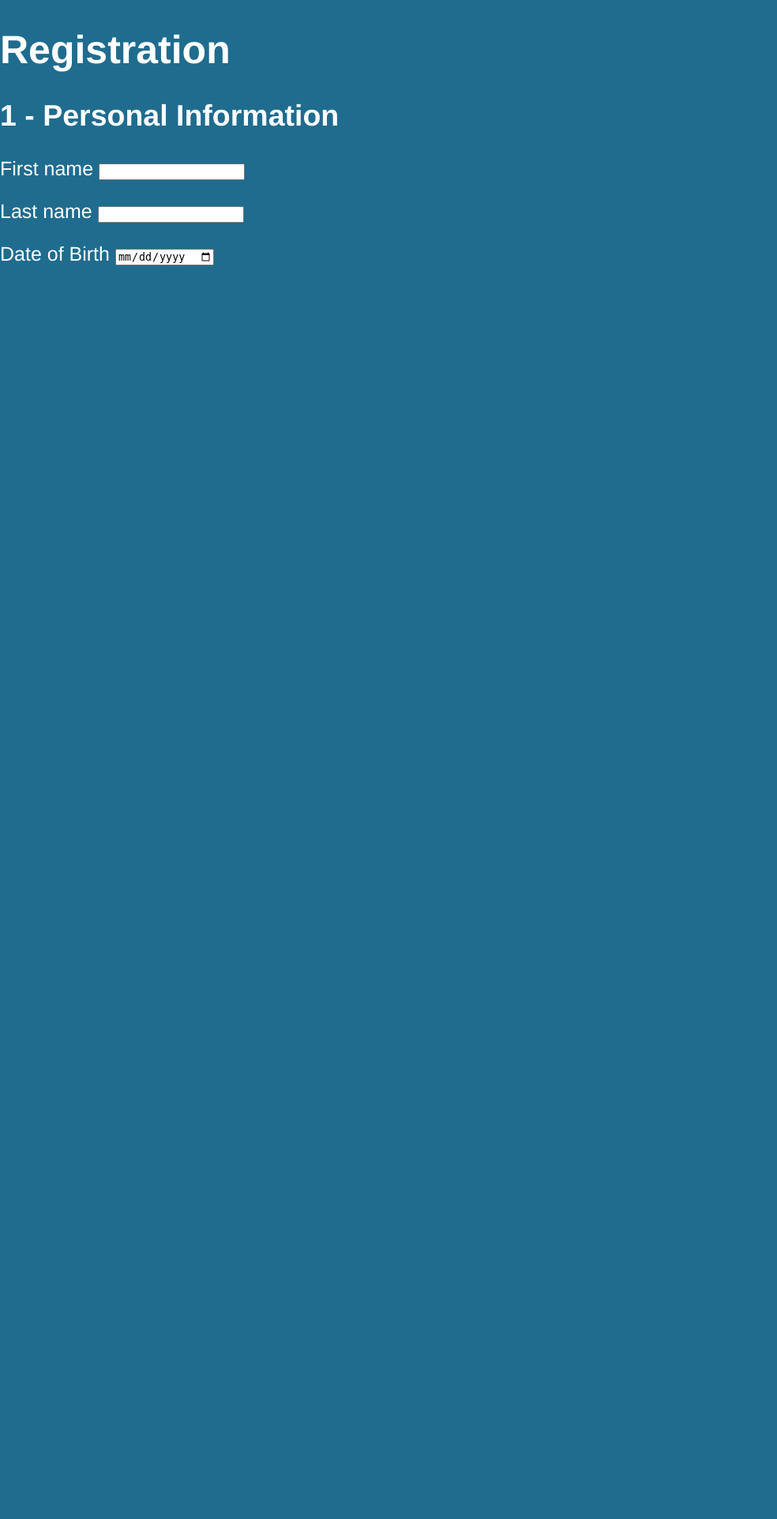
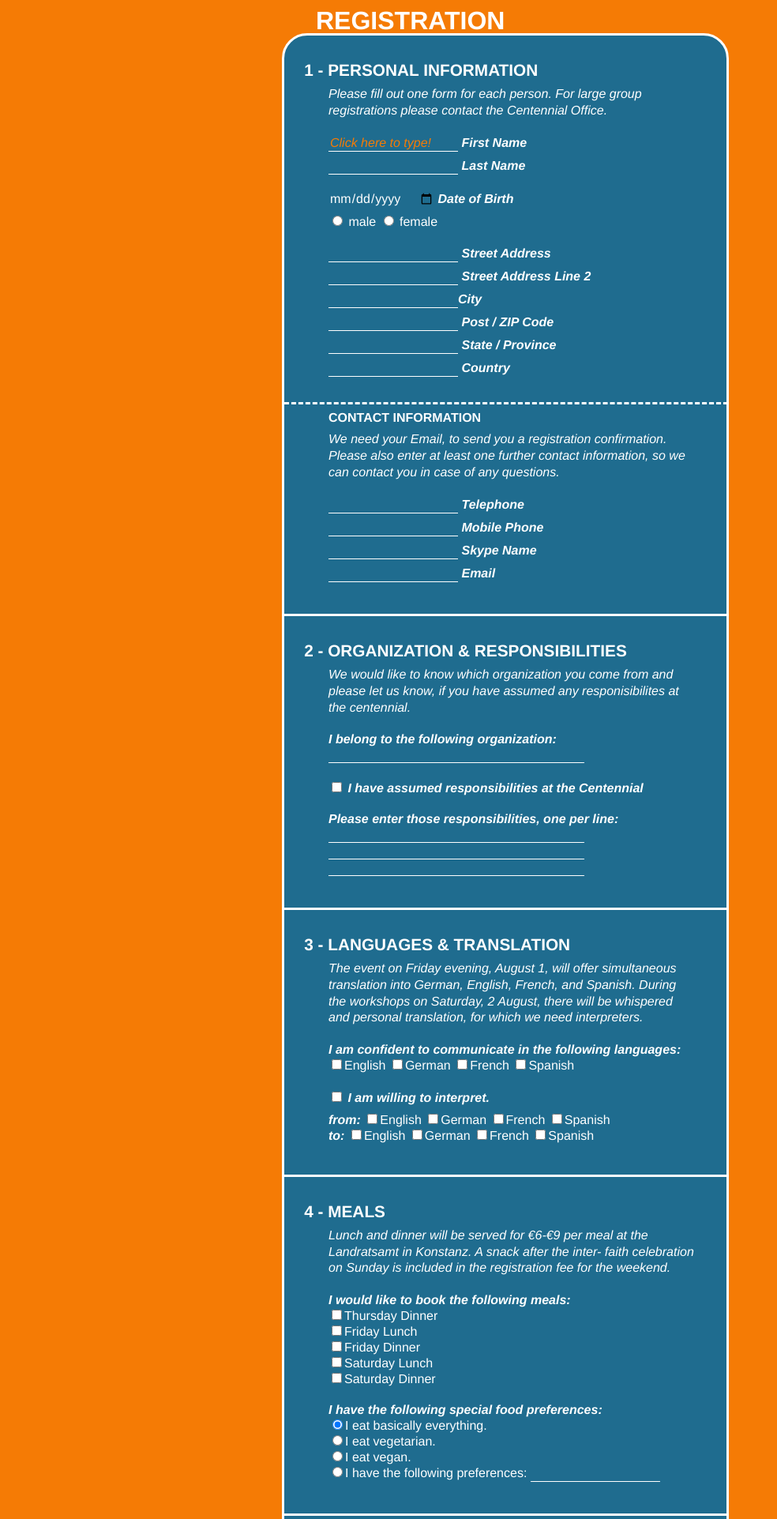
Before and after one commit to MrLoh/centennial.ifor.org, a PHP site: page /registration/ in a window 1280 px wide. Shown: the top 1923 px of the page at 79% size, without its empty margins (0-984 px from the left). Before the commit the page ends 336 px from the top, so only its background shows below. Run offline with PHP 8.4, Linux system fonts and the light colour scheme.

Commit message:
form content created

```diff
--- a/_ressources/css/form.css
+++ b/_ressources/css/form.css
@@ -1,4 +1,133 @@
+body {
+	font-family: open-sans, 'Helvetica', 'Arial', sans-serif;
+	font-size: 16px;
+	font-weight: 500;
+	background: #F57B05;
+	color: white;
+}
+
+form section h1 {
+	text-transform: uppercase;
+	font-weight: 900;
+	font-size: 1.3em;
+	margin: 0 0 0 -1.1em;
+}
 
 form section {
+	background: #1F6C8F;
+	padding: 2em 2em 2em 3em;
+	margin: -3px auto;
+	border: solid white 3px;
+	width: 30em;
+}
 
+form section.top {
+	border-radius: 2em 2em 0 0;
 }
+
+form section.bottom {
+	border-radius: 0 0 2em 2em;
+}
+
+p {
+	margin: 0.5em;
+}
+
+input {
+	background: inherit;
+	font: inherit;
+	color: inherit;
+	border: none;
+}
+
+input[type="text"], input[type="tel"], input[type="email"] {
+	border-bottom: solid white 0.1em;
+	width: 10em;
+}
+
+input[type="radio"] {
+	background: none;
+}
+
+label {
+	font-size: 1em;
+	font-weight: 700;
+	font-style: italic;
+}
+
+form section h2 {
+	font-size: 1em;
+	font-weight: 700;
+	text-transform: uppercase;
+	padding: 0.5em 0 1em 3.5em;
+	margin: 2em 0 -1em -3em;
+	width: 31.6em;
+	border-top: dashed white 0.2em;
+}
+
+.form-title {
+	display: block;
+	text-transform: uppercase;
+	font-size: 2em;
+	font-weight: 900;
+	width: 15em;
+	margin: 0 auto;
+}
+
+input.newline {
+	display: block;
+	width: 20em;
+}
+
+::-webkit-input-placeholder {
+	font-style: italic;
+	font-weight: 500;
+	color: #F57B05;
+}
+
+:-moz-placeholder { /* Firefox 18- */
+	font-style: italic;
+	font-weight: 500;
+	color: #F57B05;
+}
+
+::-moz-placeholder {  /* Firefox 19+ */
+	font-style: italic;
+	font-weight: 500;
+	color: #F57B05;
+}
+
+:-ms-input-placeholder {
+	font-style: italic;
+	font-weight: 500;
+	color: #F57B05;
+}
+
+p.info {
+	font-style: italic;
+	line-height: 1.3em;
+}
+
+.bottom-margin {
+	margin-bottom: 1.3em;
+}
+
+
+
+.hide {
+	display: none;
+}
+
+form section p a {
+	text-decoration: none;
+	font-weight: 900;
+	color: #F57B05;
+}
+
+form section p a:hover {
+	color: white;
+}
+
+input.short {
+	width: 5em;
+}
--- a/registration/index.html
+++ b/registration/index.html
@@ -4,30 +4,405 @@
 	<meta charset="UTF-8">
 	<title>Document</title>
 	<script src="http://use.edgefonts.net/open-sans:n7,i7,n8,i8,i4,n3,i3,n4,n6,i6:all.js"></script>
-	<link rel="stylesheet" href="../_ressources/css/styles.css">
+<!--	<link rel="stylesheet" href="../_ressources/css/styles.css">-->
 	<link rel="stylesheet" href="../_ressources/css/form.css">
 	<meta name='viewport' content='width=device-width, initial-scale=1'>
 </head>
 <body>
 	<main class="form">
-		<h1>Registration</h1>
+		<h1 class="form-title">Registration</h1>
 		<form action="">
-			<section>
+			<section class="top">
 				<h1>1 - Personal Information</h1>
-				<p>
-					<label for="first-name">First name</label>
-					<input type="text" name="first-name">
+				<p class="info bottom-margin">
+					Please fill out one form for each person. For large group registrations please contact the Centennial Office.
 				</p>
 				<p>
-					<label for="last-name">Last name</label>
+					<input type="text" name="first-name" placeholder="Click here to type!">
+					<label for="first-name">First Name</label>
+				</p>
+				<p class="bottom-margin">
 					<input type="text" name="last-name">
+					<label for="last-name">Last Name</label>
 				</p>
 				<p>
+					<input type="date" name="birthday">
 					<label for="birthday">Date of Birth</label>
-					<input type="date" name="birthday">
+				</p>
+				<p class="bottom-margin">
+					<input type="radio" name="gender" vaue="male"> male
+					<input type="radio" name="gender" value="femal"> female
+				</p>
+				<p>
+					<input type="text" name="address">
+					<label for="address">Street Address</label>
+				</p>
+				<p>
+					<input type="text" name="address-2">
+					<label for="address">Street Address Line 2</label>
+				</p>
+				<p>
+					<input type="text" name="city"><label for="city">City</label>
+				</p>
+				<p>
+					<input type="text" name="post-code">
+					<label for="post-code">Post / ZIP Code</label>
+				</p>
+				<p>
+					<input type="text" name="state">
+					<label for="state">State / Province</label>
+				</p>
+				<p>
+					<input type="text" name="country">
+					<label for="country">Country</label>
+				</p>
+				<h2>Contact Information</h2>
+				<p class="info bottom-margin">
+					 We need your Email, to send you a registration confirmation. Please also enter at least one further contact information, so we can contact you in case of any questions.
+				</p>
+				<p>
+					<input type="tel" name="tel">
+					<label for="tel">Telephone</label>
+				</p>
+				<p>
+					<input type="tel" name="mobile">
+					<label for="mobile">Mobile Phone</label>
+				</p>
+				<p>
+					<input type="text" name="skype">
+					<label for="skype">Skype Name</label>
+				</p>
+				<p>
+					<input type="email" name="email">
+					<label for="email">Email</label>
 				</p>
 			</section>
+			<section>
+				<h1>2 - Organization &amp; Responsibilities</h1>
+				<p class="info bottom-margin">
+					We would like to know which organization you come from and please let us know, if you have assumed any responisibilites at the centennial.
+				</p>
+				<p class="bottom-margin">
+					<label for="organization">I belong to the following organization:</label>
+					<input type="text" name="organization" class="newline">
+				</p>
+				<div>
+					<p class="bottom-margin">
+						<input type="checkbox">
+						<label for="">I have assumed responsibilities at the Centennial</label>
+					</p>
+					<p>
+						<label for="responsibility">Please enter those responsibilities, one per line: </label>
+						<input type="text" name="responsibility-1" class="newline">
+						<input type="text" name="responsibility-2" class="newline">
+						<input type="text" name="responsibility-3" class="newline">
+					</p>
+				</div>
+			</section>
+			<section>
+				<h1>3 - Languages &amp; Translation</h1>
+				<p class="info bottom-margin">
+					The event on Friday evening, August 1, will offer simultaneous translation into German, English, French, and Spanish. During the workshops on Saturday, 2 August, there will be whispered and personal translation, for which we need interpreters.
+				</p>
+				<p class="bottom-margin">
+					<label for="languages">I am confident to communicate in the following languages:</label>
+					<input type="checkbox" value="En" name="language">English
+					<input type="checkbox" value="De" name="language">German
+					<input type="checkbox" value="Fr" name="language">French
+					<input type="checkbox" value="Es" name="language">Spanish
+				</p>
+				<p>
+					<input type="checkbox" name="interpreter">
+					<label for="interpreter">I am willing to interpret.</label>
+				</p>
+				<p>
+					<label for="">from:</label>
+					<input type="checkbox" value="En" name="language">English
+					<input type="checkbox" value="De" name="language">German
+					<input type="checkbox" value="Fr" name="language">French
+					<input type="checkbox" value="Es" name="language">Spanish<br>
+					<label for="">to:</label>
+					<input type="checkbox" value="En" name="language">English
+					<input type="checkbox" value="De" name="language">German
+					<input type="checkbox" value="Fr" name="language">French
+					<input type="checkbox" value="Es" name="language">Spanish
+				</p>
+			</section>
+			<section>
+				<h1>4 - Meals</h1>
+				<p class="info bottom-margin">
+					Lunch and dinner will be served for &euro;6-&euro;9 per meal at the Landratsamt in Konstanz. A snack after the inter- faith celebration on Sunday is included in the registration fee for the weekend.
+				</p>
+				<p class="bottom-margin">
+					<label for="">I would like to book the following meals:</label><br>
+					<input type="checkbox" name="dinner-th">Thursday Dinner<br>
+					<input type="checkbox" name="lunch-fr">Friday Lunch<br>
+					<input type="checkbox" name="dinner-fr">Friday Dinner<br>
+					<input type="checkbox" name="lunch-sa">Saturday Lunch<br>
+					<input type="checkbox" name="dinner-sa">Saturday Dinner<br>
+				</p>
+				<p>
+					<label for="">I have the following special food preferences:</label><br>
+					<input type="radio" name="food" value="omnivore" checked="checked">I eat basically everything.<br>
+					<input type="radio" name="food" value="vegetarian">I eat vegetarian.<br>
+					<input type="radio" name="food" value="vegan">I eat vegan.<br>
+					<input type="radio" name="food" value="other">I have the following preferences: <input type="text">
+				</p>
+			</section>
+			<section>
+				<h1>6 - Programme Participatation</h1>
+				<p class="info bottom-margin">
+					We need to estimate the attendace so we can plan. Please help us by indicating which events you will attend.
+				</p>
+				<p class="bottom-margin">
+					<label for="">I plan to participate in the following events:</label><br>
+					<input type="checkbox">Nonviolence in Action - Friday afternoon<br>
+					<input type="checkbox">City Tour - Friday afternoon<br>
+					<input type="checkbox">Centennial Celebration - Friday evening<br>
+					<input type="checkbox">IFOR in Action - all day Saturday<br>
+					<input type="checkbox">Luka Bloom Concert - Saturday evening<br>
+					<input type="checkbox">Interfaith Celebration - Sunday morning<br>
+					<input type="checkbox">Snack at the End (incl.) - Sunday noon<br>
+				</p>
+				<p class="info">
+					Details about the programme will be sent to those registered two months before the centennial and will also be available online.
+				</p>
+				<h2>Art Event</h2>
+				<p class="info bottom-margin">
+					On Friday and Saturday, Jan Piet van den Berg will cre- ate a sculpture in the centre of Konstanz with centenniel participants. Each participant is asked to bring a piece of cloth 100cm x 60cm in size.
+				</p>
+				<p>
+					<input type="checkbox" name="cloth">
+					<label for="cloth">I will bring a piece of cloth.</label>
+				</p>
+			</section>
+			<section>
+				<h1>7 - Registration Fee</h1>
+				<p class="info bottom-margin">
+					The registration fee for the Centennial weekend (children under 16 are free) is &euro;50 for the whole weekend; for par- tial participation the fee is &euro;20 for Friday and Saturday each, and &euro;15 for Sunday. This fee includes participation in all programme events, the city tour, the exhibitions, the concert, and the shuttle service to the event on Saturday. Not included in this fee are food, accommodation and the costs for transportation within Konstanz. Please indi- cate the registration fee that applies to you and indicate how it will be paid for on the next page.
+				</p>
+				<p class="border-margin">
+					<label for="">My regisration fee for the following days is &euro;0 :</label><br>
+					<input type="checkbox" value="fr" name="">Friday
+					<input type="checkbox" value="sa" name="">Saturday
+					<input type="checkbox" value="su" name="">Sunday ---
+					<input type="checkbox" value="u16" name="">I am under 16
+				</p>
+				<h2>Subsequent IFOR Council</h2>
+				<p class="info border-margin">
+					Subsequent to the Centennial the IFOR Council will take place from August 3-9. Only delegates and invited guests can participate in the Council.
+				</p>
+				<p class="bottom-margin">
+					<input type="checkbox" name="council">
+					<label for="council">I will attend the IFOR Council.</label>
+				</p>
+				<div id="if-council" class="-hide">
+					<p class="bottom-margin">
+						<input type="radio" name="delegate" value="delegate">
+						I am a delegate for:
+						<input type="text">.<br>
+						<input type="radio" name="delegate" value="delegate">
+						I am participating in the Council as a guest.
+					</p>
+					<p class="bottom-margin">
+						<input type="checkbox" name="no-centennial">
+						<label for="no-centennial">I will only attend the Council and not the Centennial.</label>
+					</p>
+					<p class="info bottom-margin">
+						Participation in the council including 6 nights in a hotel with full board and fees costs &euro;750 (+&euro;360 for a single room). Participation in the Centennial including 2 nights in a hotel and the registration fee costs an additional &euro;290 (+&euro;120 for a single room). If you register for both, the all-in-one fee is &euro;1000. You can apply for financial assistance from IFOR at <a href="http://www.ifor.org/council">ifor.org/council</a>.
+					</p>
+					<p class="bottom-margin">
+						<label for="">Indicate how you will pay the participation fee.</label><br>
+						<input type="radio" name="council-payment" value="personal">
+						I will indicate below how I pay for the participation. <br>
+						<input type="radio" name="council-payment" value="IFOR">
+						I will apply for financial assistance from IFOR.
+					</p>
+					<p class="info">
+						Additional information about the Council will be sent to participants separately from the Centennial materials.
+					</p>
+				</div>
+				<h2>Payment</h2>
+				<p class="info border-margin">
+					Please indicate how your registration fee will be paid (including the Council participation fee if it applies).
+				</p>
+				<p class="bottom-margin">
+					<label for="">Indicate who will pay your registration fee:</label><br>
+					<input type="radio" name="payment" value="selfpayment">
+					I will pay for myself. <br>
+					<input type="radio" name="payment" value="otherpayer">
+					Someone else will pay for me.
+				</p>
+				<div id="if-otherpayer" class="hide">
+					<p class="bottom-margin">
+						<label for="">The following person / organization pays for me:</label>
+						<input type="text" class="newline">
+					</p>
+				</div>
+				<div id="if-selfpayment" class="-hide">
+					<p class="bottom-margin">
+						<input type="checkbox" name="paying-for-others">
+						<label for="paying-for-others">I will also pay for other people.</label>
+					</p>
+					<div id="if-paying-for-others" class="-hide">
+						<p class="bottom-margin">
+							<label for="paying-for">I pay for the following persons:</label>
+							<input type="text" name="paying-for-1" class="newline">
+							<input type="text" name="paying-for-2" class="newline">
+							<input type="text" name="paying-for-2" class="newline">
+						</p>
+					</div>
+					<p class="bottom-margin">
+						<label for="payment-amount">Payment Amount:</label>
+						&euro;<input type="tel" name="payment-amount" class="short">
+					</p>
+					<p class="bottom-margin">
+						<label for="payment-method">Payment Method:</label><br>
+						<input type="radio" name="payment-method" value="paypal">
+						PayPal / Credit Card Payment<br>
+						<input type="radio" name="payment-method" value="paypal">
+						Wire Transfer<br>
+						<input type="radio" name="payment-method" value="paypal">
+						Cash Payment
+					</p>
+					<div id="if-paypal" class="-hide">
+						<p class="info">
+							You will be redirected to <a href="http://www.centennial.ifor.org/payment">centennial.ifor.org/payment</a> after submitting this form for further directions.
+						</p>
+					</div>
+					<div id="if-wire" class="-hide">
+						<p class="info">
+							Please wire the money to the following account: BIC: INGBNL2A, IBAN: NL11 INGB 0002 7041 82, indicating “IFOR Centennial 2014” as the subject.
+						</p>
+					</div>
+					<div id="if-cash" class="-hide">
+						<p class="info">
+							The entire amount must be paid upon arrival at the regis- teration desk in Konstanz.
+						</p>
+					</div>
+				</div>
 
+			</section>
+			<section>
+				<h1>8 - Accomodations</h1>
+				<p class="info bottom-margin">
+					During the high season it is difficult to find a room in Konstanz. Therefore IFOR has reserved rooms in different categories of accommodations for you.
+				</p>
+				<p>
+					<input type="checkbox" name="accomodation">
+					<label for="accomodation">I want IFOR's help to find a place to sleep</label>
+				</p>
+				<div id="if-accomodation" class="-hide">
+					<h2>Budget</h2>
+					<p class="info bottom-margin">
+						Please choose the categorie you would like to reserve a room in.
+					</p>
+					<p>
+						<label for="">My budget per person and night is approximately:</label><br>
+						<input type="radio" name="budget" value="15">&euro;15 per person and night – church hall (without breakfast)<br>
+						<input type="radio" name="budget" value="30">&euro;30 per person and night – guesthouse or basic hotel<br>
+						<input type="radio" name="budget" value="40">&euro;40 per person and night – middle class hotel<br>
+						<input type="radio" name="budget" value="90">&euro;90 per person and night – high class hotel
+					</p>
+					<h2>Double Rooms</h2>
+					<p class="info bottom-margin">
+						Participants will generally be accomodated in double rooms. If you want a single room surcharges of up to 70% will apply — even for delegates. The delegates for the IFOR Council meeting after the Centennial will be accommodated together.
+					</p>
+					<p>
+						<label for="">Please choose your room preference:</label><br>
+						<input type="radio" name="doubles" value="indicated">
+						I would like to share a room with:
+						<input type="text">.<br>
+						<input type="radio" name="doubles" value="IFOR">
+						IFOR may assign me a roommate.<br>
+						<input type="radio" name="doubles" value="single">
+						I do not wish to share a room and will pay the surcharge.
+					</p>
+					<h2>Additional Wishes</h2>
+					<p class="info bottom-margin">
+						If yuo would like to be in the same accomodation like a friend, you can indicate this below. You can also indicate other special wishes here like family accommodation, lift in the hotel, allergies, diet, or something alike.
+					</p>
+					<p>
+						<label for="accomodation-friend">I would like to be in one accommodation with:</label>
+						<input type="text" name="accomodation-friend-1" class="newline">
+						<input type="text" name="accomodation-friend-2" class="newline">
+					</p>
+					<p>
+						<label for="accomodation-wishes">I have the following special accomodation wishes:</label>
+						<input type="text" name="accomodation-wishes" class="newline">
+					</p>
+					<h2>Payment</h2>
+					<p class="info bottom-margin">
+						Please indicate wether you will pay personally or wether your organization will cover the costs.
+					</p>
+					<p class="bottom-margin">
+						<input type="radio">I will pay for my own accommodation. <br>
+						<input type="radio">My organization will cover the cost.
+					</p>
+					<p>
+						<label for="">The billing address is:</label><br>
+						<input type="checkbox" name="samebilling">
+						The same as my address above<br>
+					</p>
+					<div id="unless-samebilling">
+						<p>
+							<input type="text" name="billing-name">
+							<label for="billing-name">Name</label>
+						</p>
+						<p>
+							<input type="text" name="billing-address">
+							<label for="billing-address">Street Address</label>
+						</p>
+						<p>
+							<input type="text" name="billing-address-2">
+							<label for="billing-address-2">Street Address Line 2</label>
+						</p>
+						<p>
+							<input type="text" name="billing-city">
+							<label for="billing-city">City</label>
+						</p>
+						<p>
+							<input type="text" name="billing-post-code">
+							<label for="billing-post-code">Post / ZIP Code</label>
+						</p>
+						<p>
+							<input type="text" name="billing-state">
+							<label for="billing-state">State / Province</label>
+						</p>
+						<p>
+							<input type="text" name="billing-country">
+							<label for="billing-country">Country</label>
+						</p>
+					</div>
+				</div>
+			</section>
+			<section>
+				<h1>9 - Arrival &amp; Departure</h1>
+				<p class="info bottom-margin">
+					Konstanz can easily be reached by train. The local trans- portation system is very well developed. Parking space in the center is scarce and usually not free of charge. Travel information will be available online.
+				</p>
+				<p>
+					Arrival:
+					<input type="date" value="2014-07-31" min="2014-07-27" max="2014-08-09">
+					<select name="" id="">
+						<option value="morning">morning</option>
+						<option value="evening">evening</option>
+						<option value="afternoon">afternoon</option>
+					</select>
+				</p>
+				<p>
+					Departure:
+					<input type="date" value="2014-08-03" min="2014-07-27" max="2014-08-09">
+					<select name="" id="">
+						<option value="afternoon">afternoon</option>
+						<option value="evening">evening</option>
+						<option value="morning">morning</option>
+					</select>
+				</p>
+			</section>
+			<section class="bottom">
+				<button>Submit</button>
+			</section>
 		</form>
 	</main>
 </body>
```
